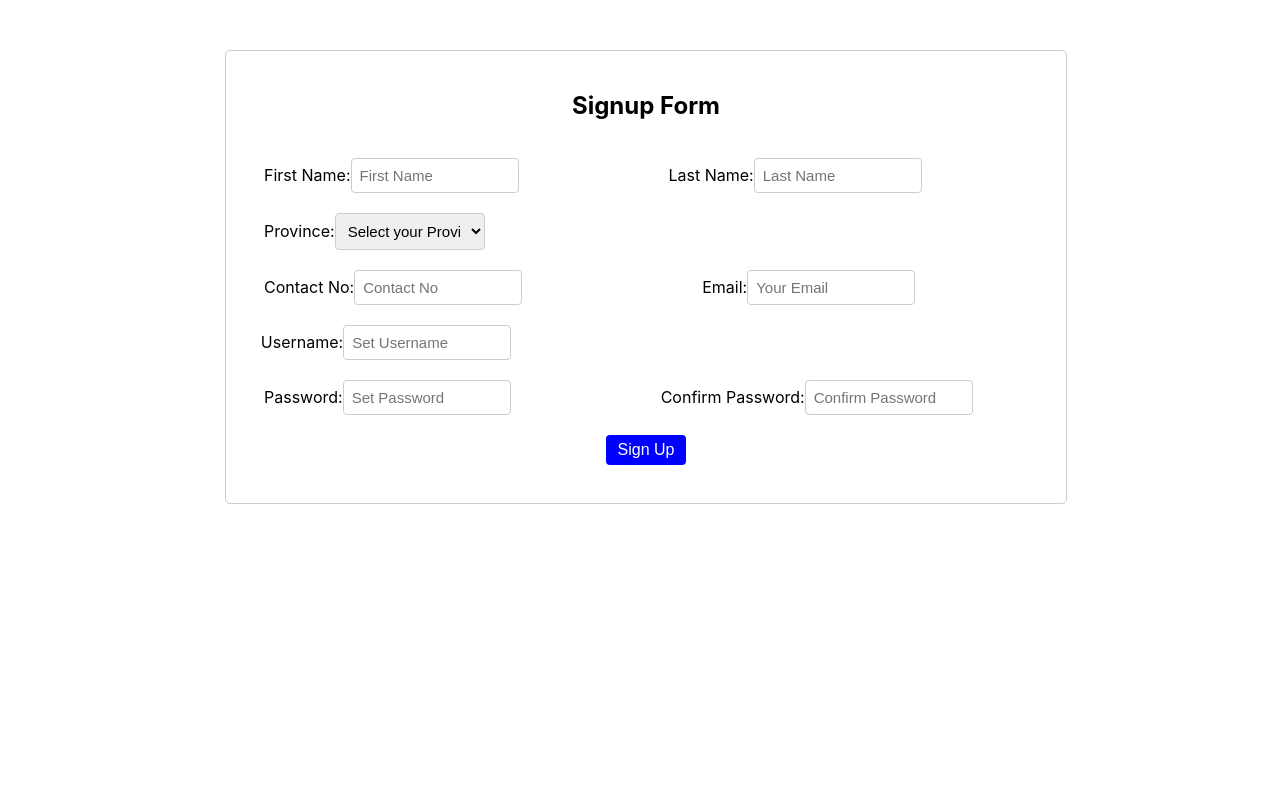
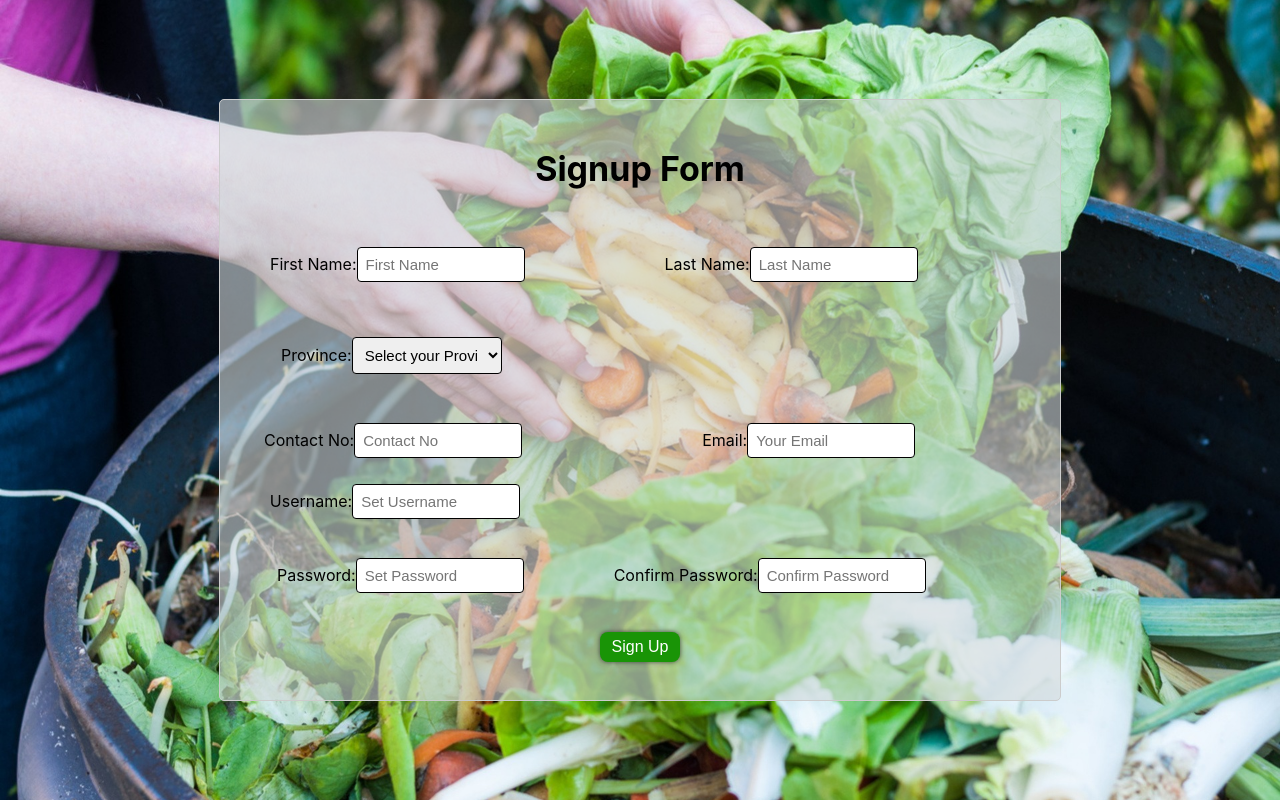
Before and after one commit to shree404/Daan-Griha-Frontend, a React (Create React App) app: page /signup in a window 1280 px wide. Built offline with nearby package versions, Linux system fonts and the light colour scheme.

Commit message:
css implemented in signup page

```diff
--- a/src/components/SignUp.css
+++ b/src/components/SignUp.css
@@ -6,12 +6,19 @@
   border: 1px solid #ccc;
   border-radius: 5px;
   text-align: center;
+  background-color: rgba(212, 219, 220, 0.6) ;
+  margin: 0 auto;
+}
+
+.header{
+  font-size: 34px;
+  text-align: center;
 }
 .input-type {
   width: 150px;
   padding: 8px;
   font-size: 15px;
-  border: 1px solid #ccc;
+  border: 1px solid #000000;
   border-radius: 4px;
 }
 form {
@@ -23,37 +30,61 @@ form {
 
 .name {
   display: flex;
-  gap: 150px;
+  gap: 50px;
+  margin: 12px;
 }
+
+.last-name{
+margin-left: 90px;
+}
+
 .address {
   display: flex;
   gap: 50px;
+  margin: 23px;
 }
 .contact-info {
   display: flex;
   gap: 180px;
+  margin: 6px;
 }
 .password {
   display: flex;
   gap: 150px;
+  margin:19px;
+}
+
+.confirm-password{
+  margin-left: -60px;
 }
 
 .signup-button {
  align-self: center;
   font-size: 16px;
   cursor: pointer;
-  border: none;
-  border-radius: 4px;
-  background-color: blue;
-  color: white;
+  border: black;
+  border-radius: 8px;
+  background-color: #199406;
+  color: #ffffff;
   transition: background-color 0.3s ease-in-out;
   width: 80px;
   height: 30px;
+  box-shadow: 0 0 5px rgba(63, 66, 63);
 }
 
 .signup-button:hover {
-  background-color: #2ecc71;
+  background-color: #2ecc;
 }
 .username-signup{
-  margin-left: -520px;
+  margin-left: -490px;
 }
+
+.signup-background {
+  background-image: url('../img/food-waste-problem.jpg');
+  background-size: cover;
+  background-position: center;
+  height: 100vh;
+  display: flex;
+  justify-content: center;
+  align-items: center;
+}
--- a/src/components/signup.jsx
+++ b/src/components/signup.jsx
@@ -1043,8 +1043,10 @@ function SingUp() {
     console.log("Form submitted:", formData);
   };
   return (
+<div className="signup-background">
+
     <div className="container">
-      <h2>Signup Form</h2>
+      <h2 className="header">Signup Form</h2>
       <form onSubmit={handleSubmit}>
         <div className="name">
           <div className="form-row">
@@ -1062,6 +1064,7 @@ function SingUp() {
               />
             </label>
           </div>
+          <div className="last-name">
           <div className="\form-row">
             <label htmlFor="Last Name" className="input-label">
               {" "}
@@ -1076,6 +1079,7 @@ function SingUp() {
                 onChange={handleInputChange}
               />
             </label>
+            </div>
           </div>
         </div>
         <div className="address">
@@ -1205,6 +1209,7 @@ function SingUp() {
               />
             </label>
           </div>
+          <div className="confirm-password">
           <div className="form-row">
             <label htmlFor="confirmpassword" className="input-label">
               {" "}
@@ -1220,10 +1225,13 @@ function SingUp() {
               />
             </label>
           </div>
+          </div>
         </div>
         <button className="signup-button">Sign Up</button>
       </form>
     </div>
+</div>
+
   );
 }
 
```
